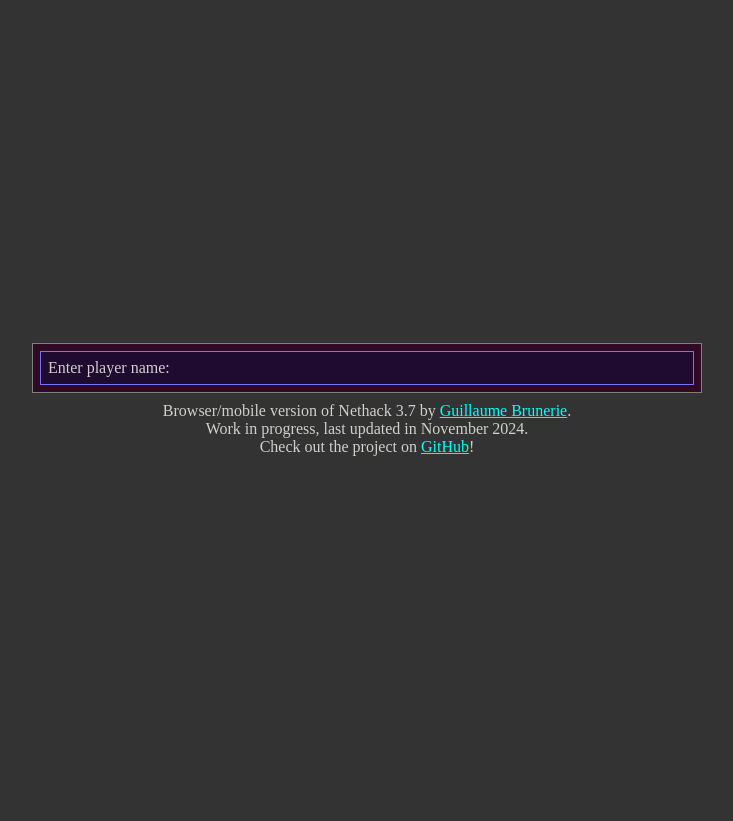
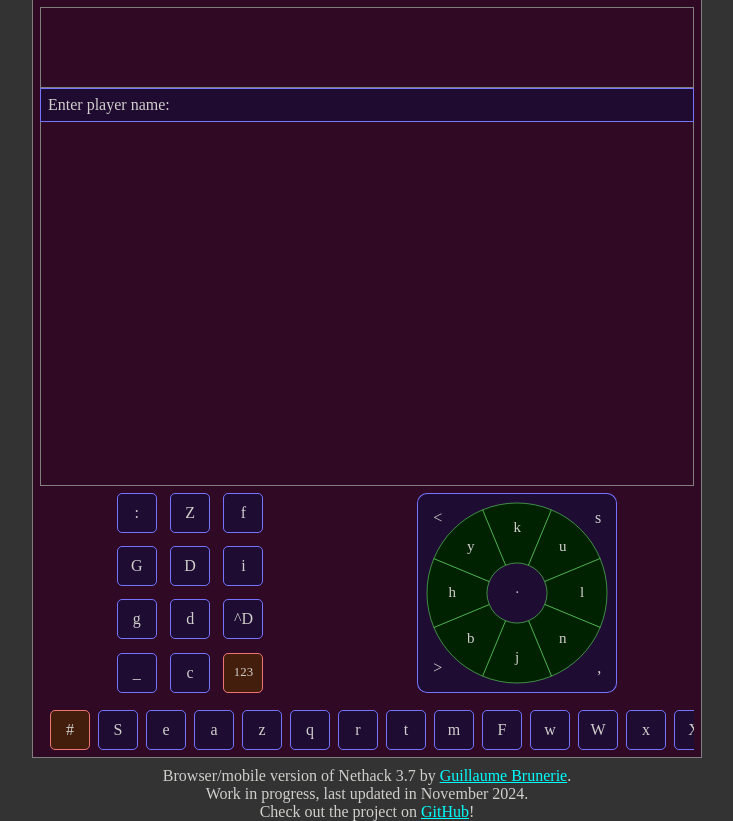
Before and after one commit to guillaumebrunerie/nethackweb, a React (Vite) app: page / in a window 1280 px wide. Shown: the whole page, without its empty margins (273-1006 px from the left). Before the commit the page ends 800 px from the top, so only its background shows below. Built offline with nearby package versions, Linux system fonts and the light colour scheme; a web font is replaced by a local one.

Commit message:
Rework of main logic

```diff
--- a/package.json
+++ b/package.json
@@ -13,6 +13,7 @@
 		"@fontsource/dejavu-mono": "^5.1.0",
 		"@types/emscripten": "^1.39.13",
 		"@vitejs/plugin-react": "^4.3.3",
+		"dependencies": "^0.0.1",
 		"immer": "^10.1.1",
 		"prettier": "^3.3.3",
 		"react": "^18.3.1",
--- a/src/App.tsx
+++ b/src/App.tsx
@@ -5,7 +5,7 @@ import "./App.css";
 import { OnInputContext, useNethack, useOnInput } from "./useNethack";
 import { ESC, type NetHack, type NHWindow } from "./nethack";
 import { MessageWindow } from "./MessageWindow";
-import { Prompt } from "./Prompt";
+import { Prompt, GetNamePrompt } from "./Prompt";
 import { MapWindow } from "./MapWindow";
 import { MenuWindow } from "./MenuWindow";
 import { TextWindow } from "./TextWindow";
@@ -68,7 +68,7 @@ const TemporaryWindows = ({ state }: { state: NetHack }) => {
 	);
 };
 
-const MainGame = () => {
+export const App = () => {
 	useEffect(() => {
 		history.pushState(null, "");
 		const callback = (e: BeforeUnloadEvent) => {
@@ -80,11 +80,12 @@ const MainGame = () => {
 		};
 	}, []);
 
-	const [state, onInput] = useNethack();
+	const [gameStarted, startGame, state, onInput] = useNethack();
 	const [isNumLock, setIsNumLock] = useState(false);
 	return (
 		<OnInputContext.Provider value={onInput}>
 			<main>
+				{!gameStarted && <GetNamePrompt onEnter={startGame}/>}
 				<MessageWindow window_={state.messageWindow} />
 				<div className="map-container">
 					<MapWindow
@@ -94,8 +95,11 @@ const MainGame = () => {
 					{!state.mapWindow?.displayed && <CopyrightWindow />}
 				</div>
 				{state.prompt && <Prompt prompt={state.prompt} />}
-				<TemporaryWindows state={state} />
-				<StatusWindow status={state.status} />
+				{gameStarted &&
+				<>
+					<TemporaryWindows state={state} />
+					<StatusWindow status={state.status} />
+				</>}
 				<MobileInputs
 					triggerOnPointerDown={state.prompt?.type == "poskey"}
 					isNumLock={isNumLock}
@@ -105,41 +109,3 @@ const MainGame = () => {
 		</OnInputContext.Provider>
 	);
 };
-
-export const App = () => {
-	const [startGame, setStartGame] = useState(false);
-
-	return (
-	<>
-	{startGame
-	?	<MainGame/>
-	:	<main>
-			<div className="prompt blocking">
-				<div className="line">
-					{"Enter player name: "}<input
-						className="extcmd"
-						type="text"
-						autoComplete="off"
-						autoCorrect="off"
-						autoCapitalize="none"
-						spellCheck="false"
-						defaultValue={(typeof localStorage !== 'undefined' ? localStorage["NetHack_Name"] : "")}
-						autoFocus
-						onChange={(e) => {
-							if (typeof localStorage !== 'undefined')
-								localStorage["NetHack_Name"] = e.target.value;
-						}}
-						onKeyDown={(e) => {
-							e.stopPropagation();
-							if (e.key == "Enter") {
-								setStartGame(true);
-							}
-						}}
-						/>
-				</div>
-			</div>
-		</main>
-	}
-	</>
-	);
-};
--- a/src/Prompt.tsx
+++ b/src/Prompt.tsx
@@ -122,6 +122,35 @@ const GetlinPrompt = ({ prompt, answer }: GetlinPromptType) => {
 	);
 };
 
+export const GetNamePrompt = ({onEnter}: {onEnter: () => void}) => {
+	return (
+		<div className="prompt blocking">
+			<div className="line">
+				{"Enter player name: "}
+				<input
+					className="extcmd"
+					type="text"
+					autoComplete="off"
+					autoCorrect="off"
+					autoCapitalize="none"
+					spellCheck="false"
+					defaultValue={(typeof localStorage !== 'undefined' ? localStorage["NetHack_Name"] : "")}
+					autoFocus
+					onChange={(e) => {
+						if (typeof localStorage !== 'undefined')
+							localStorage["NetHack_Name"] = e.target.value;
+					}}
+					onKeyDown={(e) => {
+						e.stopPropagation();
+						if (e.key == "Enter") {
+							onEnter();
+						}
+					}}
+				/>
+			</div>
+		</div>
+	);
+};
 export const Prompt = ({ prompt }: { prompt: PromptType }) => {
 	switch (prompt.type) {
 		case "yn":
--- a/src/useNethack.ts
+++ b/src/useNethack.ts
@@ -6,17 +6,20 @@ export const useNethack = () => {
 	const [onInput, setOnInput] = useState<(input: Input) => void>(
 		() => () => {},
 	);
-	const [state, setState] = useState<NetHack>(() =>
-		startNetHack((nethack) => {
+	const [gameStarted, setGameStarted] = useState(false);
+	const startGame = () => {
+		setGameStarted(true);
+		setState(startNetHack((nethack) => {
 			// This is very much a hack, but it works
 			const cloned = clone(nethack);
 			// Unclone the map for performance
 			cloned.mapWindow = nethack.mapWindow;
 			setState(cloned);
 			setOnInput(() => (input: Input) => nethack.onInput(input));
-		}),
-	);
-	return [state, onInput] as const;
+		}));
+	}
+	const [state, setState] = useState<NetHack>({} as NetHack);
+	return [gameStarted, startGame, state, onInput] as const;
 };
 
 export const OnInputContext = createContext<((input: Input) => void) | null>(
```
Also changed, not shown: 1 other file (tests, documents, lock files or other folders).
